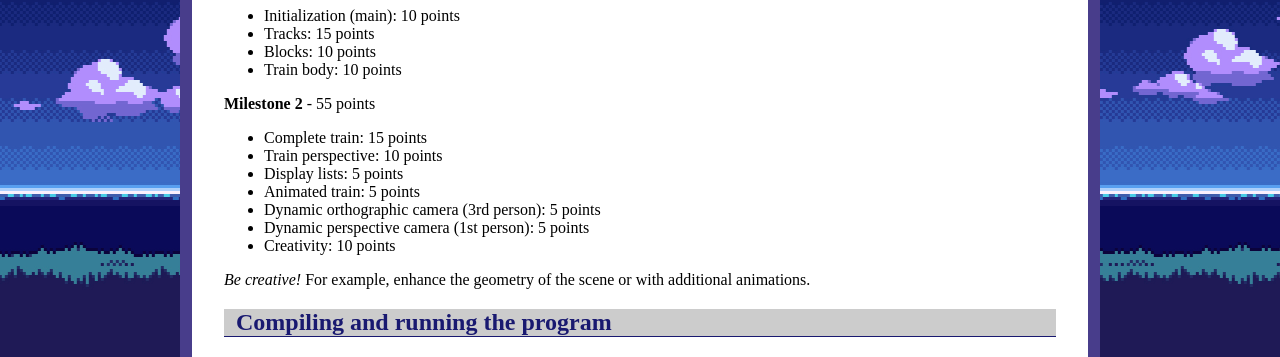
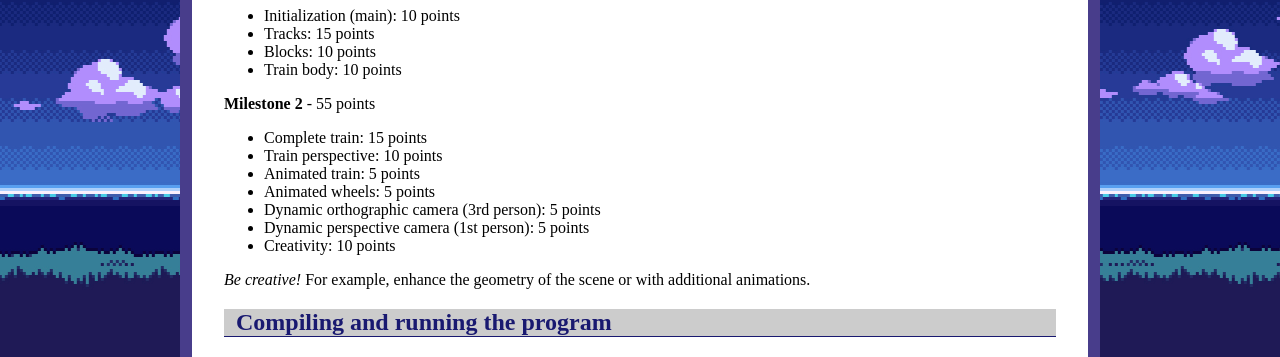
Before and after one commit to ycpcs/cs370-fall2020, a Jekyll site: the page built from assign/assign02.md, in a window 1280 px wide and 900 px high, scrolled down 2147 px. Shown: the part 95-452 px from the top of the window. Built offline with Jekyll 4.4.1, drawn with Linux system fonts in a browser that asks for light colours.

Commit message:
update assign02
update assign02

```diff
--- a/assign/assign02.md
+++ b/assign/assign02.md
@@ -82,8 +82,8 @@ Write a program that draws a 3D "train" scene using OpenGL. A sample executable
 
 -   Complete train: 15 points
 -   Train perspective: 10 points
--   Display lists: 5 points
 -   Animated train: 5 points
+-   Animated wheels: 5 points
 -   Dynamic orthographic camera (3rd person): 5 points
 -   Dynamic perspective camera (1st person): 5 points
 -   Creativity: 10 points
```
